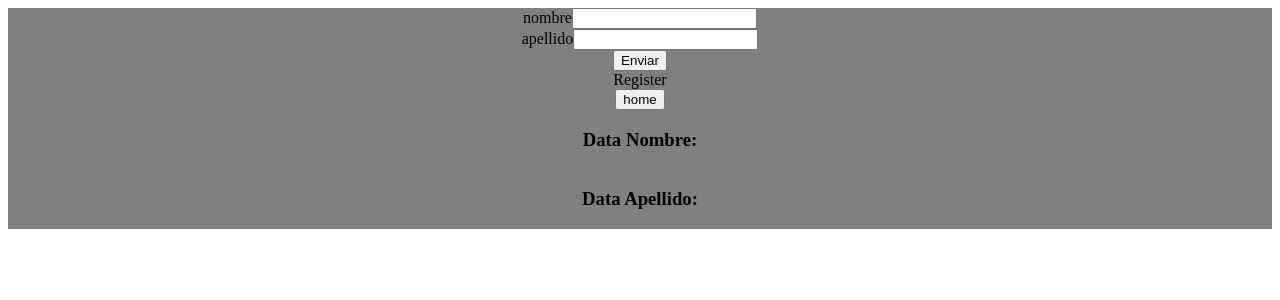
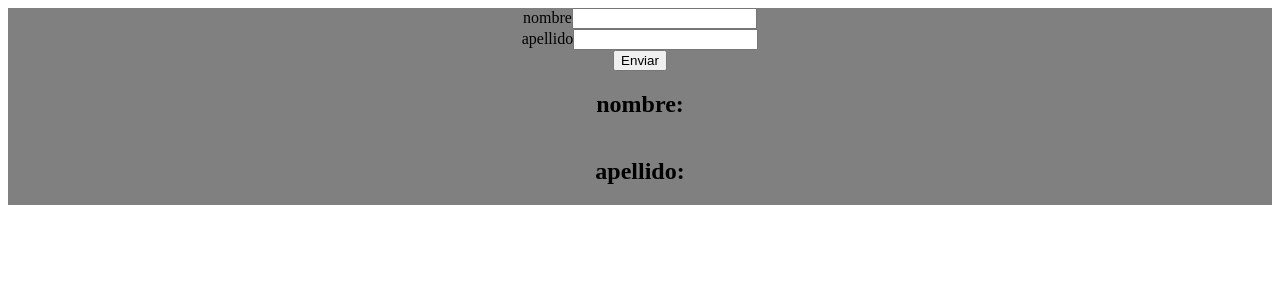
Before and after one commit to osvalttek/claseDeReact, a React (Create React App) app: page /register in a window 1280 px wide. Shown: the top 300 px of the page. Built offline with nearby package versions, Linux system fonts and the light colour scheme.

Commit message:
customhook para envio de formulario basico

```diff
--- a/src/components/register/Register.jsx
+++ b/src/components/register/Register.jsx
@@ -1,6 +1,7 @@
 import React, { useState } from "react";
-import { Link } from "react-router-dom";
 import styled from "styled-components";
+import useInput from "../../customHooks/useInput";
+
 const DivContainer = styled.div`
   display: flex;
   flex-direction: column;
@@ -14,112 +15,40 @@ const Form = styled.form`
   justify-content: center;
   align-items: center;
 `;
-
 const Register = () => {
-  // const [nombre, setNombre] = useState("Juana");
-  // const [apellido, setApellido] = useState("Perz");
-  // const [data, setData] = useState({});
-
-  // const handleSetName = (e) => {
-  //   // console.log("log", e.target);
-  //   // console.dir(e.target);
-  //   setNombre(e.target.value);
-  // };
-  // const handleSetLastName = (e) => {
-  //   setApellido(e.target.value);
-  // };
-  // const handleSubmit = (e) => {
-  //   e.preventDefault();
-  //   setData({
-  //     nombre,
-  //     apellido,
-  //   });
-  // };
-
-  // return (
-  //   <DivContainer>
-  //     <Form osvaldito onSubmit={handleSubmit}>
-  //       <label>
-  //         nombre
-  //         <input
-  //           onInput={handleSetName}
-  //           type="text"
-  //           name="nombre"
-  //           value={nombre}
-  //         />
-  //       </label>
-  //       <label>
-  //         apellido
-  //         <input
-  //           onInput={handleSetLastName}
-  //           type="text"
-  //           name="apellido"
-  //           value={apellido}
-  //         />
-  //       </label>
-  //       <button>Enviar</button>
-  //     </Form>
-  //     Register
-  //     <Link to="/">
-  //       <button>home</button>
-  //     </Link>
-  //     <h2>Nombre: {nombre}</h2>
-  //     <h2>Apellido:{apellido}</h2>
-  //     <h3>Data Nombre: {data.nombre}</h3>
-  //     <h3>Data Apellido:{data.apellido}</h3>
-  //   </DivContainer>
-  // );
-  // ----------------------------------------------------------
-  // segunda version
-  // const [backData, setBackData] = useState({});
   const [data, setData] = useState({});
-
-  const handleInput = (e) => {
-    // console.dir(e.target);
-    // console.log(e.target.name);
-    let name = e.target.name;
-    let value = e.target.value;
-    let newData = { ...data };
-    newData[name] = value;
-    setData(newData);
-  };
-
+  const nombre = useInput();
+  const apellido = useInput();
   const handleSubmit = (e) => {
     e.preventDefault();
-    // setData({});
+    setData({ ...nombre.input, ...apellido.input });
   };
-
   return (
     <DivContainer>
       <Form osvaldito onSubmit={handleSubmit}>
         <label>
           nombre
           <input
-            onInput={handleInput}
             type="text"
             name="nombre"
-            // value={nombre}
+            // onInput={nombre.onInput}
+            // value={nombre.input.name}
+            {...nombre}
           />
         </label>
         <label>
           apellido
           <input
-            onInput={handleInput}
             type="text"
             name="apellido"
-            // value={apellido}
+            onInput={apellido.onInput}
+            value={apellido.input.name}
           />
         </label>
         <button>Enviar</button>
       </Form>
-      Register
-      <Link to="/">
-        <button>home</button>
-      </Link>
-      {/* <h2>Nombre: {nombre}</h2> */}
-      {/* <h2>Apellido:{apellido}</h2> */}
-      <h3>Data Nombre: {data.nombre}</h3>
-      <h3>Data Apellido:{data.apellido}</h3>
+      <h2>nombre:{data.nombre}</h2>
+      <h2>apellido:{data.apellido}</h2>
     </DivContainer>
   );
 };
--- /dev/null
+++ b/src/customHooks/useInput.js
@@ -0,0 +1,20 @@
+import React, { useState } from "react"
+
+
+const useInput = () => {
+    const [input, setInput] = useState({});
+    const onInput = (e) => {
+        let name = e.target.name;
+        let value = e.target.value;
+        // let newData = { ...input };
+        // newData[name] = value;
+        setInput({[name]:value});
+    };
+
+    return {
+        input,
+        onInput
+    }
+};
+
+export default useInput
```
